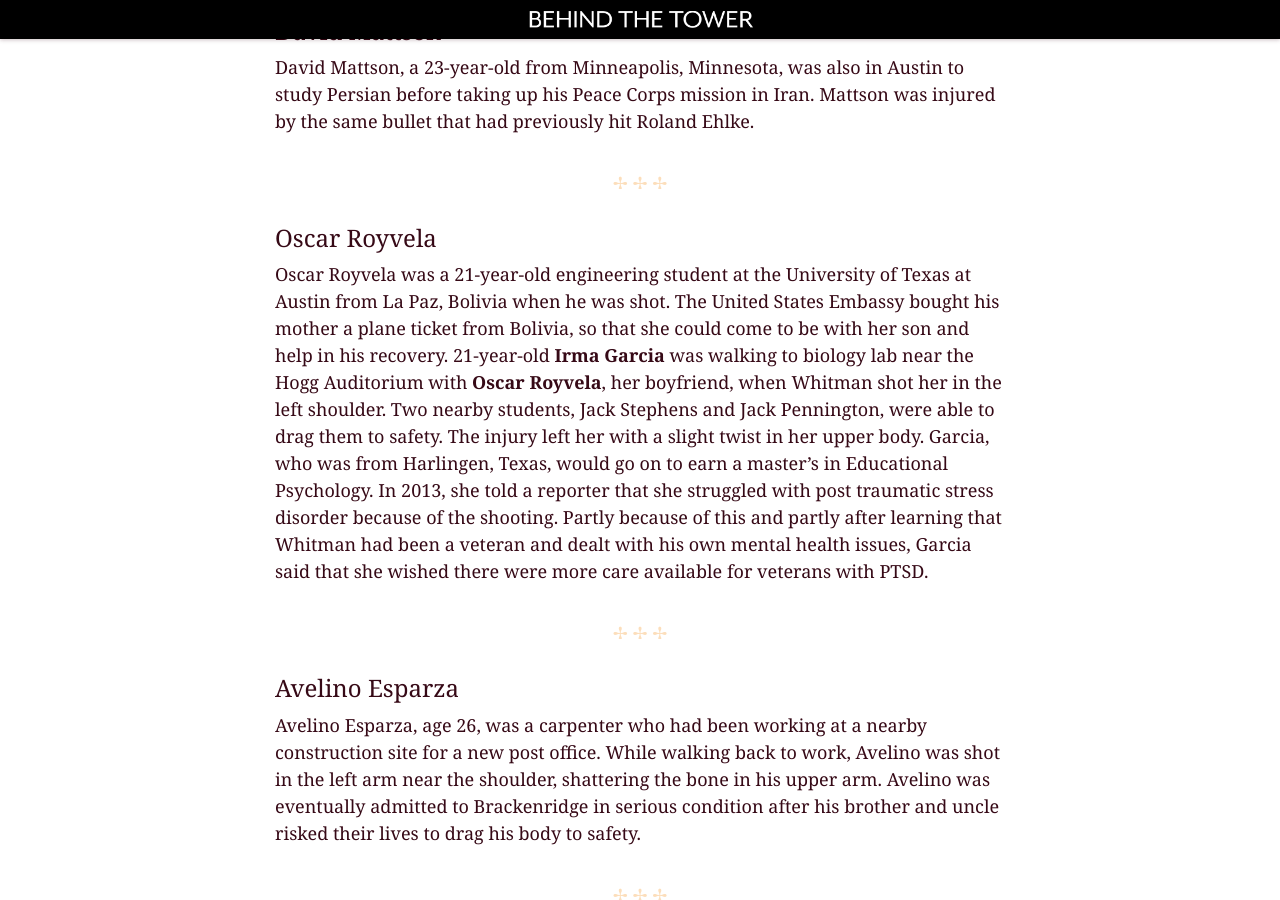
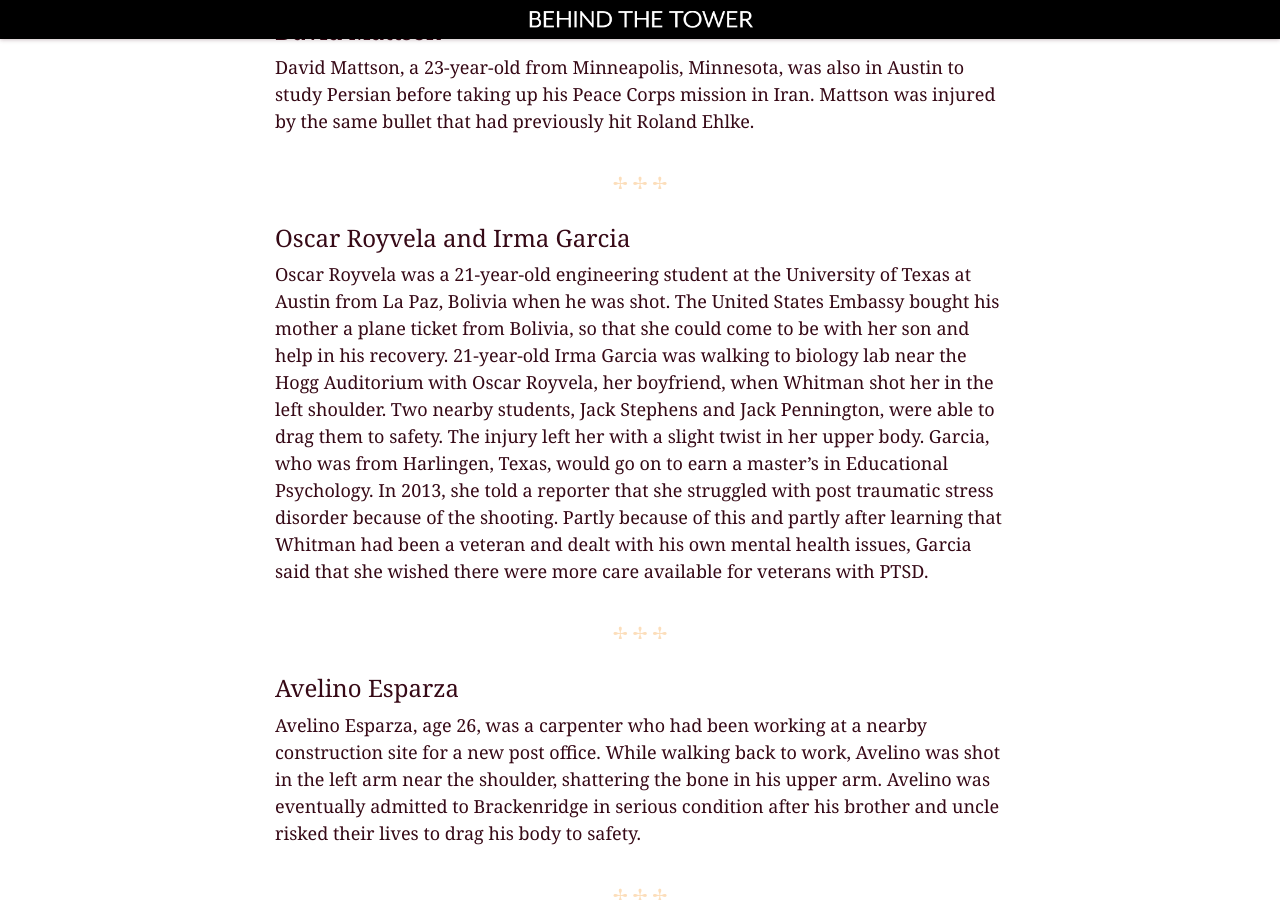
Before and after one commit to utexas-public-history/tower, a Jekyll site: the page built from the-victims.md, in a window 1280 px wide and 900 px high, scrolled down 15744 px. Built offline with Jekyll 4.4.1, drawn with Linux system fonts in a browser that asks for light colours.

Commit message:
One last Victim bio update

```diff
--- a/the-victims.md
+++ b/the-victims.md
@@ -268,9 +268,9 @@ David Mattson, a 23-year-old from Minneapolis, Minnesota, was also in Austin to
 
 ---
 
-### Oscar Royvela
+### Oscar Royvela and Irma Garcia
 
-Oscar Royvela was a 21-year-old engineering student at the University of Texas at Austin from La Paz, Bolivia when he was shot. The United States Embassy bought his mother a plane ticket from Bolivia, so that she could come to be with her son and help in his recovery. 21-year-old **Irma Garcia** was walking to biology lab near the Hogg Auditorium with **Oscar Royvela**, her boyfriend,  when Whitman shot her in the left shoulder. Two nearby students, Jack Stephens and Jack Pennington, were able to drag them to safety. The injury left her with a slight twist in her upper body. Garcia, who was from Harlingen, Texas, would go on to earn a master’s in Educational Psychology. In 2013, she told a reporter that she struggled with post traumatic stress disorder because of the shooting. Partly because of this and partly after learning that Whitman had been a veteran and dealt with his own mental health issues, Garcia said that she wished there were more care available for veterans with PTSD.
+Oscar Royvela was a 21-year-old engineering student at the University of Texas at Austin from La Paz, Bolivia when he was shot. The United States Embassy bought his mother a plane ticket from Bolivia, so that she could come to be with her son and help in his recovery. 21-year-old Irma Garcia was walking to biology lab near the Hogg Auditorium with Oscar Royvela, her boyfriend,  when Whitman shot her in the left shoulder. Two nearby students, Jack Stephens and Jack Pennington, were able to drag them to safety. The injury left her with a slight twist in her upper body. Garcia, who was from Harlingen, Texas, would go on to earn a master’s in Educational Psychology. In 2013, she told a reporter that she struggled with post traumatic stress disorder because of the shooting. Partly because of this and partly after learning that Whitman had been a veteran and dealt with his own mental health issues, Garcia said that she wished there were more care available for veterans with PTSD.
 
 ---
 
```
